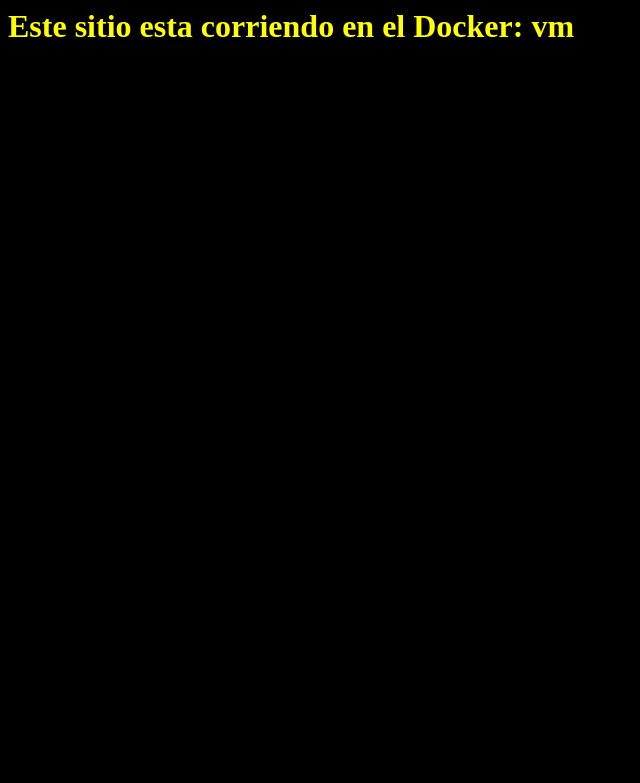
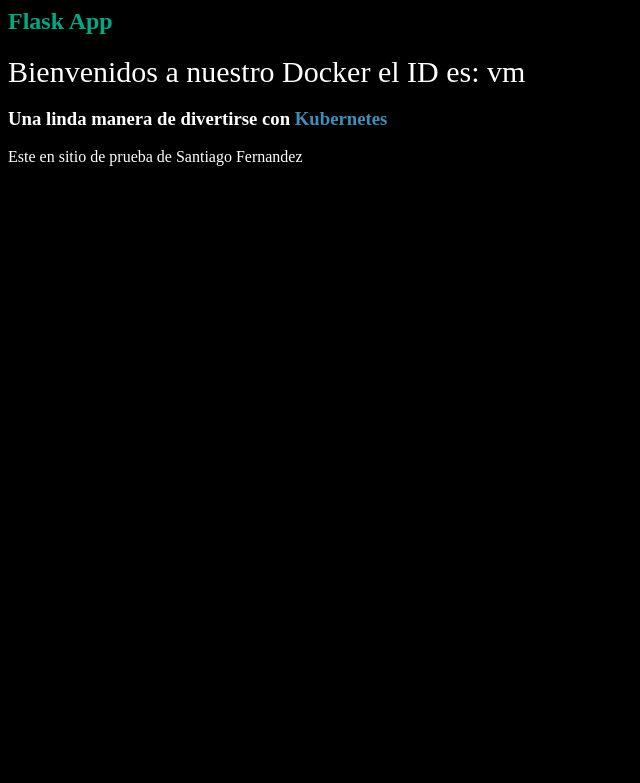
Before and after one commit to safernandez666/Okteto, a Flask app: page / in a window 1280 px wide. Shown: the top 783 px of the page, without its empty margins (0-640 px from the left). Run offline with Flask 2, Linux system fonts and the light colour scheme.

Commit message:
Flask App

```diff
--- a/static/style.css
+++ b/static/style.css
@@ -1,4 +1,4 @@
 body {
     background: black;
-    color: yellow;
+    color: white;
 }
--- a/template/index.html
+++ b/template/index.html
@@ -1,6 +1,9 @@
 <html>
   <body>
     <link rel="stylesheet" href='/static/style.css' />
-    <h1>Este sitio esta corriendo en el Docker: {{ hostname }}</h1>
+    <h2><span style="color: rgb(0, 168, 133);">Flask App</span></h2>
+	<p><span style="font-size: 30px;">Bienvenidos a nuestro Docker el ID es: {{ hostname }}</span></p>
+	<h3>Una linda manera de divertirse con <span style="color: rgb(61, 142, 185);">Kubernetes</span></h3>
+	<p>Este en sitio de prueba de Santiago Fernandez</p>
   </body>
 </html>
```
Also changed, not shown: 2 other files.
